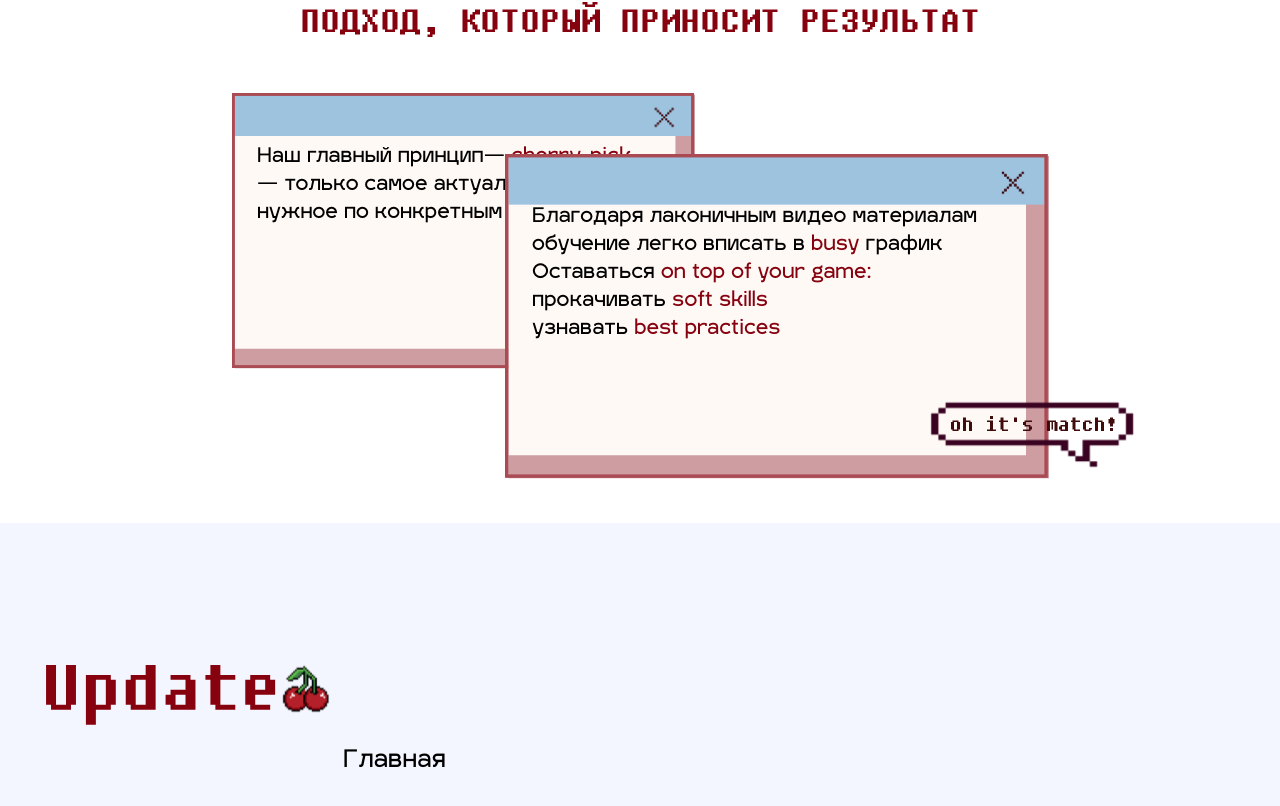
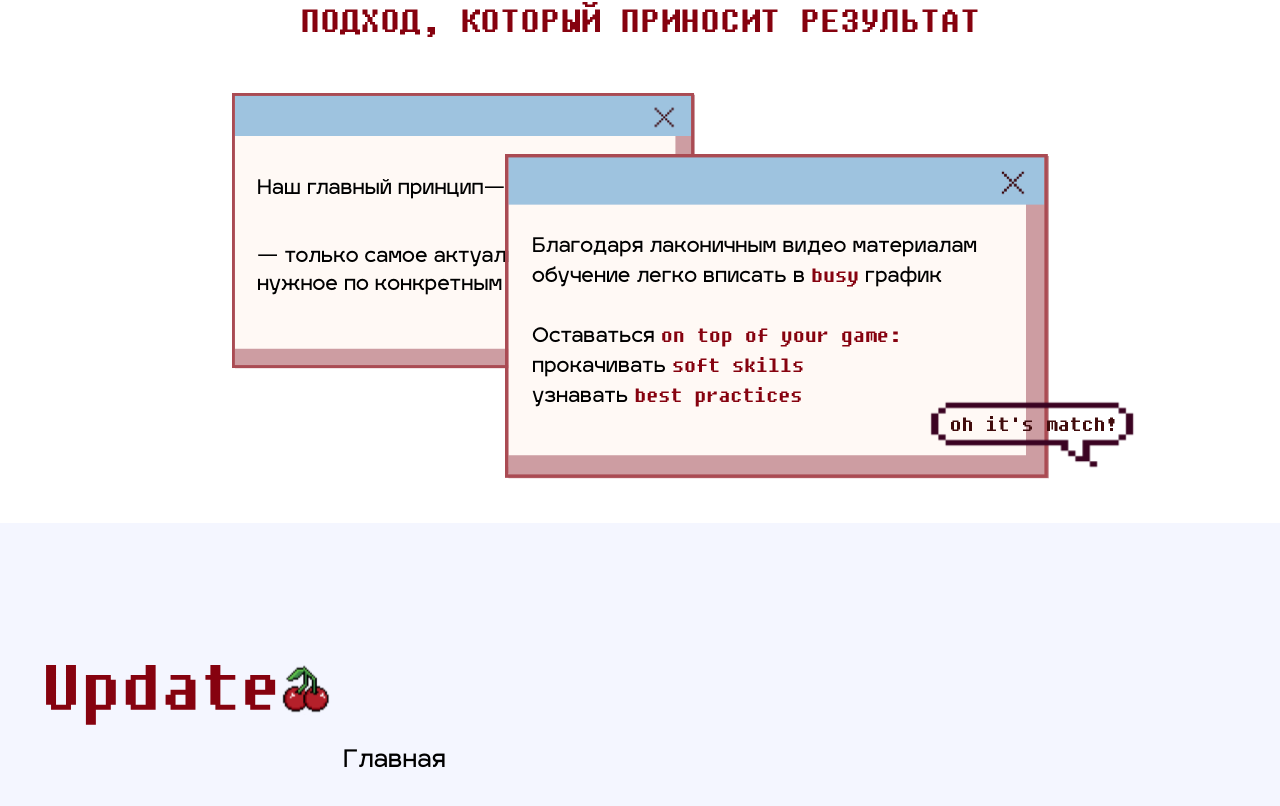
Before and after one commit to aekolesovv/update-frontend, a Next.js app: page / in a window 1280 px wide. Shown: the part 1462-2268 px from the top of the page. Built offline with nearby package versions, Linux system fonts and the light colour scheme.

Commit message:
added block why-us ver. 2

```diff
--- a/src/components/blocks/WhyUs/WhyUs.tsx
+++ b/src/components/blocks/WhyUs/WhyUs.tsx
@@ -1,4 +1,5 @@
 import Image from 'next/image';
+import pointerIcon from '../../../images/icons/black-pointer.svg';
 import { FC } from 'react';
 import styles from './style.module.scss';
 import windowImage from '../../../images/components/window.svg';
@@ -18,12 +19,15 @@ export const WhyUs: FC = () => {
                     />
                     <div className={styles.window_content}>
                         <p className={styles.window_text}>
-                            Наш главный принцип— <span className={styles.highlight}>cherry-pick</span>
-                        </p>
-                        <p className={styles.window_text}>
-                            — только самое актуальное и
-                        </p>
-                        <p className={styles.window_text}>
+                            Наш главный принцип— <span className={styles.highlight}>cherry-pick<Image
+                                src={pointerIcon}
+                                alt=""
+                                width={31}
+                                height={31}
+                                className={styles.tag_cursor}
+                            /></span>
+                            <br />
+                            — только самое актуальное и<br />
                             нужное по конкретным темам
                         </p>
                     </div>
@@ -40,9 +44,7 @@ export const WhyUs: FC = () => {
                     />
                     <div className={styles.window_content}>
                         <p className={styles.window_text}>
-                            Благодаря лаконичным видео материалам
-                        </p>
-                        <p className={styles.window_text}>
+                            Благодаря лаконичным видео материалам<br />
                             обучение легко вписать в <span className={styles.highlight}>busy</span> график
                         </p>
                         <div className={styles.skills_list}>
--- a/src/components/blocks/WhyUs/style.module.scss
+++ b/src/components/blocks/WhyUs/style.module.scss
@@ -69,12 +69,14 @@
     font-weight: 400;
     line-height: 1.4em;
     color: #000000;
-    margin: 0;
+    margin: 30px 0 30px 0;
     padding: 0;
     text-align: left;
 }
 
 .highlight {
+    font-family: 'Fixedsys', monospace;
+    font-size: 24px;
     color: #86020f;
 }
 
@@ -127,6 +129,23 @@
     line-height: 1em;
     color: #410c0c;
     white-space: nowrap;
+}
+
+.tag_cursor {
+    display: inline-block;
+    animation: blink 1s infinite;
+    z-index: 10;
+}
+
+@keyframes blink {
+    0%,
+    50% {
+        opacity: 1;
+    }
+    51%,
+    100% {
+        opacity: 0;
+    }
 }
 
 @media screen and (max-width: 1023px) {
```
Also changed, not shown: src/images/icons/black-pointer.svg (added).
